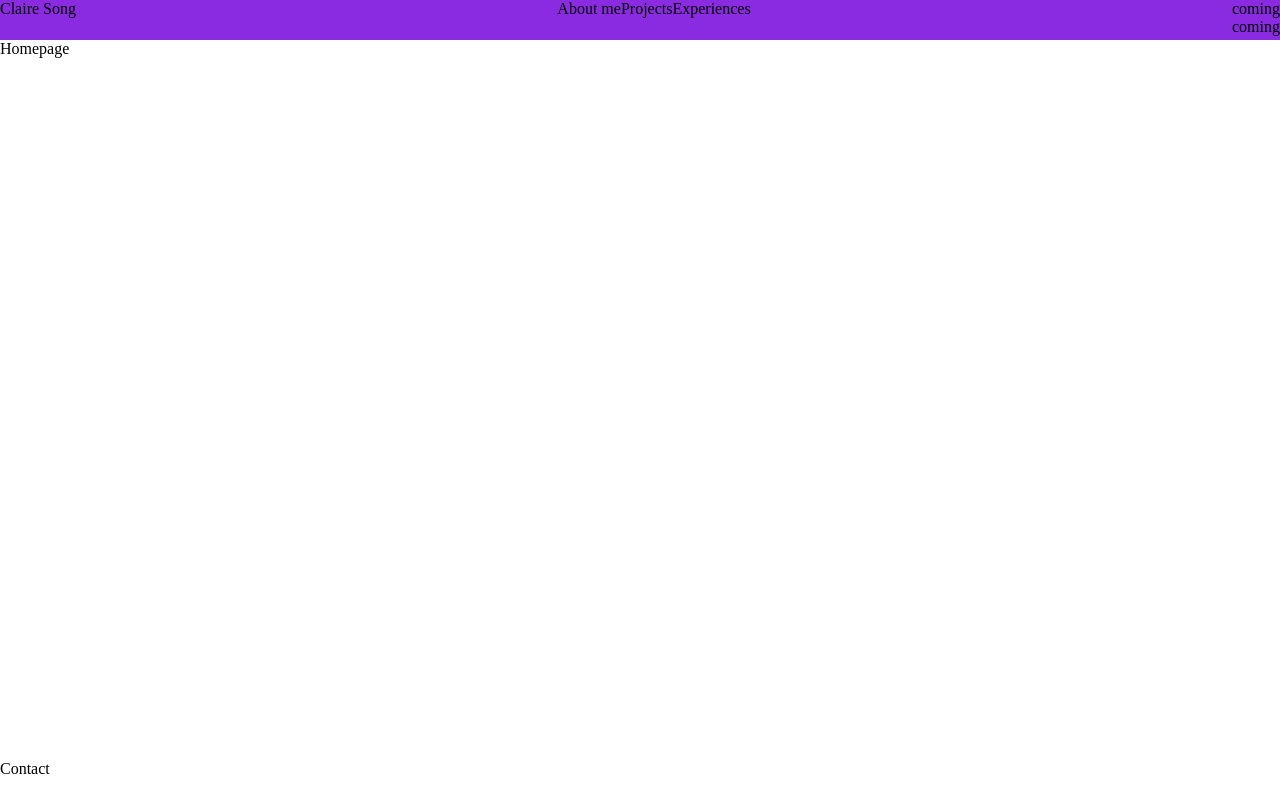
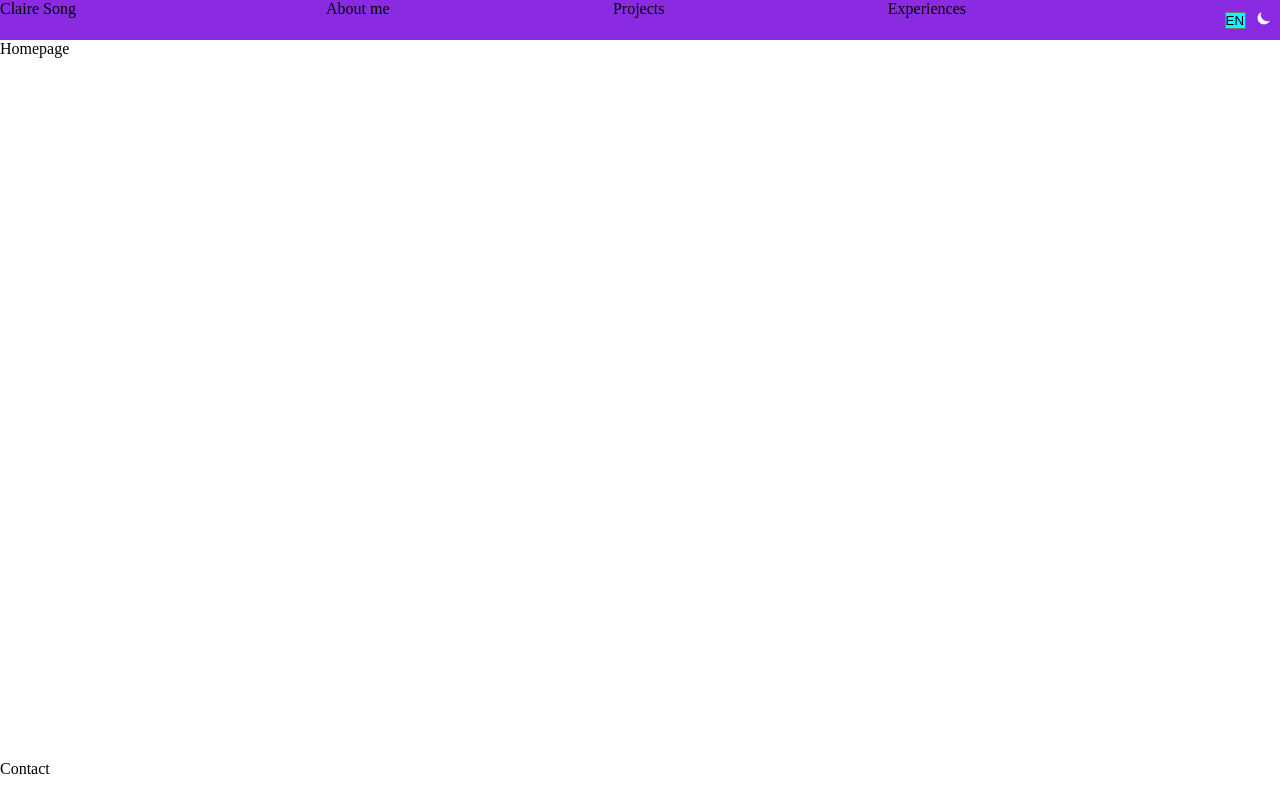
Before and after one commit to claire2d2/portfolio, a React (Vite) app: page / in a window 1280 px wide. Built offline with nearby package versions, Linux system fonts and the light colour scheme.

Commit message:
restructuring

```diff
--- a/src/layout/Layout.tsx
+++ b/src/layout/Layout.tsx
@@ -1,5 +1,5 @@
 import { Outlet } from "react-router-dom";
-import Navbar from "./Navbar";
+import Navbar from "./Navbar/Navbar";
 import Footer from "./Footer";
 
 import "./Layout.css";
--- a/src/layout/Navbar.css
+++ /dev/null
@@ -1,11 +0,0 @@
-nav {
-  width: 100%;
-  height: 100%;
-  background-color: blueviolet;
-  display: flex;
-  justify-content: space-between;
-}
-
-ul {
-  display: flex;
-}
--- a/src/layout/Navbar.tsx
+++ /dev/null
@@ -1,22 +0,0 @@
-import "./Navbar.css";
-const Navbar = () => {
-  //TODO make navbar appear and disappear en fonction du scroll
-  return (
-    <nav>
-      <div>Claire Song</div>
-      <div>
-        <ul>
-          <li>About me</li>
-          <li>Projects</li>
-          <li>Experiences</li>
-        </ul>
-      </div>
-      <div>
-        <div>coming </div>
-        <div>coming</div>
-      </div>
-    </nav>
-  );
-};
-
-export default Navbar;
--- /dev/null
+++ b/src/layout/Navbar/Navbar.css
@@ -0,0 +1,31 @@
+nav {
+  width: 100%;
+  height: 100%;
+  background-color: blueviolet;
+  display: flex;
+  justify-content: space-between;
+}
+
+.pages {
+  width: 50%;
+  & ul {
+    display: flex;
+    align-items: center;
+    justify-content: space-between;
+    width: 100%;
+  }
+}
+
+.settings {
+  display: flex;
+  width: 5%;
+  justify-content: center;
+  gap: 10px;
+  align-items: center;
+  & button {
+    color: white;
+  }
+  & select {
+    background-color: aqua;
+  }
+}
--- /dev/null
+++ b/src/layout/Navbar/Navbar.tsx
@@ -0,0 +1,38 @@
+import useSettings from "../../context/useSettings";
+
+// style
+import "./Navbar.css";
+import { HiMoon, HiSun } from "react-icons/hi";
+const Navbar = () => {
+  const { darkMode, setDarkMode } = useSettings();
+
+  function handleDarkMode() {
+    setDarkMode(!darkMode);
+  }
+  //TODO make navbar appear and disappear en fonction du scroll
+  return (
+    <nav>
+      <div>Claire Song</div>
+      <div className="pages">
+        <ul>
+          <li>About me</li>
+          <li>Projects</li>
+          <li>Experiences</li>
+        </ul>
+      </div>
+      <div className="settings">
+        <div>
+          <select name="language" id="language">
+            <option value="lang-en">EN</option>
+            <option value="lang-fr">FR</option>
+          </select>
+        </div>
+        <button onClick={handleDarkMode}>
+          {darkMode ? <HiMoon /> : <HiSun />}
+        </button>
+      </div>
+    </nav>
+  );
+};
+
+export default Navbar;
```
